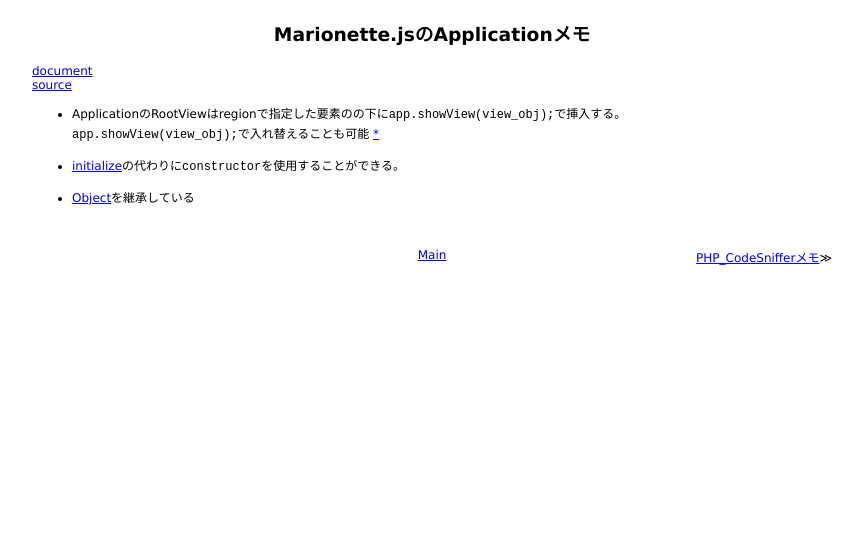
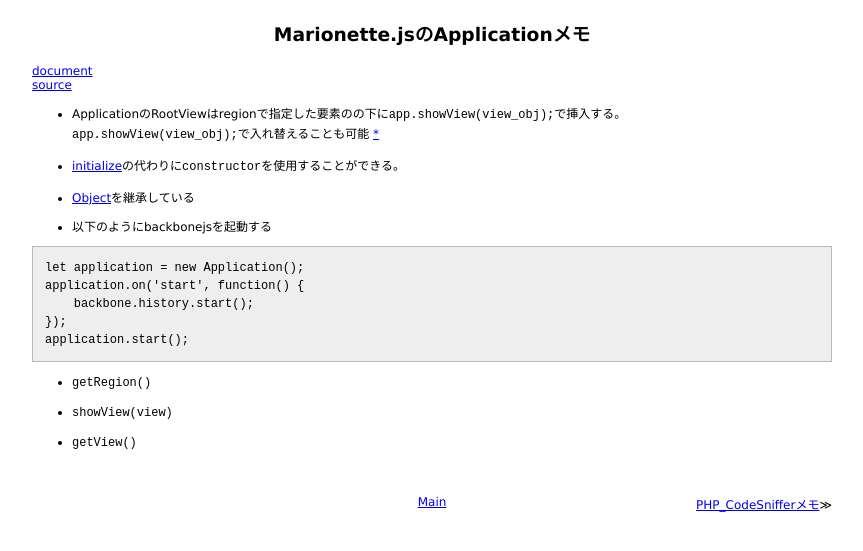
Before and after one commit to 38elements/38elements.github.com, a Jekyll site: the page built from _posts/2016-10-09-marionettejs-application.md, in a window 1280 px wide. Shown: the top 551 px of the page, without its empty margins (208-1071 px from the left). Built offline with Jekyll 4.4.1, drawn with Linux system fonts in a browser that asks for light colours.

Commit message:
Update 2016-10-09-marionettejs-application.md

````diff
--- a/_posts/2016-10-09-marionettejs-application.md
+++ b/_posts/2016-10-09-marionettejs-application.md
@@ -11,3 +11,19 @@ title: Marionette.jsのApplicationメモ
 * [initialize](http://marionettejs.com/docs/master/marionette.application.html#initialize)の代わりに`constructor`を使用することができる。
 
 * [Object](http://marionettejs.com/docs/master/marionette.object.html)を継承している
+
+* 以下のようにbackbonejsを起動する
+
+```
+let application = new Application();
+application.on('start', function() {
+    backbone.history.start();
+});
+application.start();
+```
+
+* `getRegion()`
+
+* `showView(view)`
+
+* `getView()`
````
